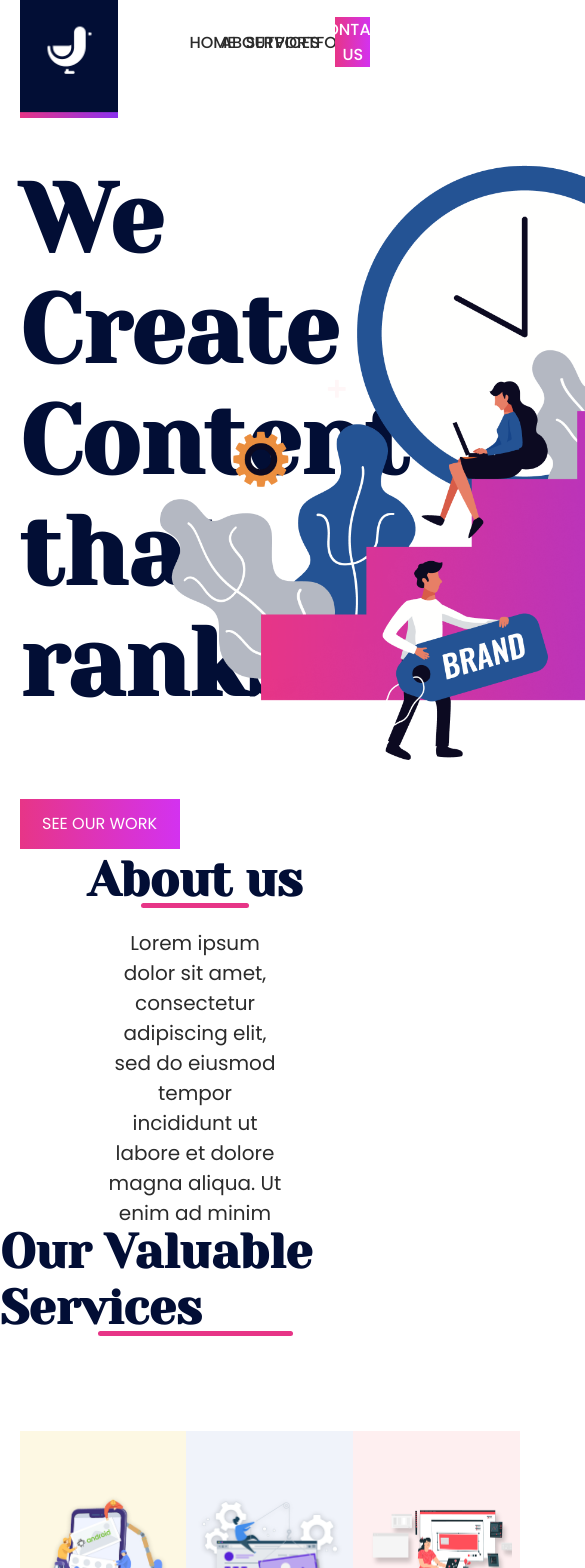
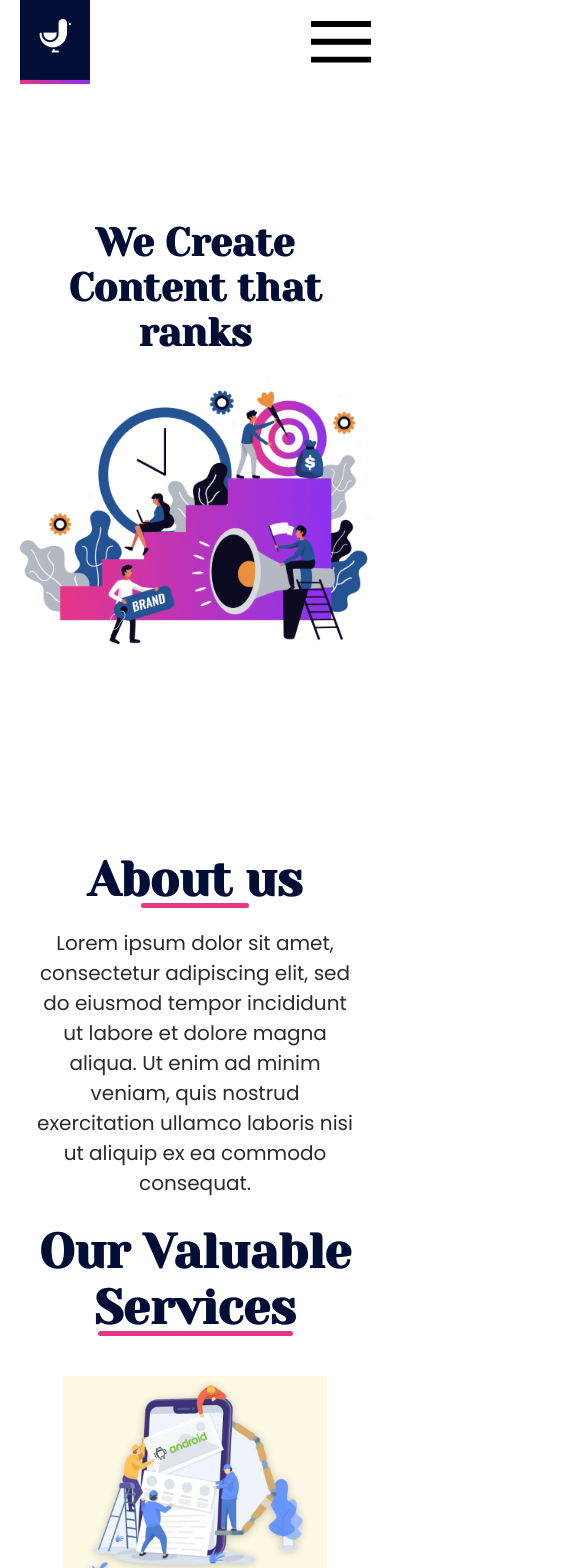
Before and after one commit to Kacperrozdolski/Duck-Interactive, a Vue app: page / in a window 390 px wide. Shown: the top 1568 px of the page, 585 px wide, since content can reach past the window. Built offline with nearby package versions, Linux system fonts and the light colour scheme.

Commit message:
Basic responsivnes.

```diff
--- a/src/App.vue
+++ b/src/App.vue
@@ -42,5 +42,6 @@ body {
   display: flex;
   align-items: center;
   flex-direction: column;
+  overflow: hidden;
 }
 </style>
--- a/src/components/MainAbout.vue
+++ b/src/components/MainAbout.vue
@@ -18,7 +18,7 @@ export default {
 
 <style lang="scss" scoped>
 section {
-  height: 50vh;
+  min-height: 50vh;
   width: 90%;
   display: flex;
   align-items: center;
@@ -47,4 +47,11 @@ section {
     font-size: 1.25rem;
   }
 }
+@media only screen and (max-width: 700px) {
+  section {
+    p {
+      width: 90%;
+    }
+  }
+}
 </style>
--- a/src/components/MainContact.vue
+++ b/src/components/MainContact.vue
@@ -2,12 +2,11 @@
   <section>
     <div class="contact-container">
       <div class="contact-content">
-        <div>
         <h2>Questions,Comments,Concerns?</h2>
         <h1>We'd love to <span>hear</span> from your!</h1>
       </div>
-      </div>
       <div class="contact-form">
+        <div>
           <div>
             <label for="email">Your Email Address</label>
             <input type="text" id="email" placeholder="example@mail.com" />
@@ -27,6 +26,7 @@
           <button>Send a message</button>
         </div>
       </div>
+    </div>
   </section>
 </template>
 
@@ -39,25 +39,30 @@ export default {
 <style lang="scss" scoped>
 section {
   width: 100%;
-  height: 60vh;
+  min-height: 60vh;
+  margin-bottom: 50px;
   display: flex;
   justify-content: center;
+
   .contact-container {
     display: flex;
     width: 90%;
-    min-height: 50%;
-    align-items: center;
+    min-height: 100%;
+    gap: 30px;
+    justify-content: center;
     .contact-content {
       width: 50%;
-      height: 65%;
+      height: 100%;
       display: flex;
       flex-direction: column;
+      align-items: center;
+      justify-content: center;
       h2 {
-        font-size: 2rem;
+        font-size: 1.5vw;
         margin: 0;
       }
       h1 {
-        font-size: 5rem;
+        font-size: 5vw;
         margin: 0;
         span {
           color: #e73587;
@@ -66,9 +71,10 @@ section {
     }
     .contact-form {
       width: 50%;
-      height: 65%;
+      height: 100%;
       display: flex;
       flex-direction: column;
+      justify-content: center;
       gap: 10px;
       div {
         display: flex;
@@ -106,4 +112,27 @@ section {
     }
   }
 }
+@media only screen and (max-width: 700px) {
+  section {
+    .contact-container {
+      flex-direction: column;
+      justify-content: center;
+      align-items: center;
+      .contact-content {
+        width: 80vw;
+        justify-content: center;
+        align-items: center;
+        h1 {
+          font-size: 5vw;
+        }
+        h2 {
+          font-size: 4vw;
+        }
+      }
+      .contact-form {
+        width: 80vw;
+      }
+    }
+  }
+}
 </style>
--- a/src/components/MainHero.vue
+++ b/src/components/MainHero.vue
@@ -9,8 +9,9 @@
         <p>ABOUT</p>
         <p>SERVICES</p>
         <p>PORTFOLIO</p>
-        <p>CONTACT US</p>
+        <p>CONTACT</p>
       </div>
+      <img src="@/assets/hamburger.svg" class="hamburger" />
     </nav>
     <div class="hero-container">
       <div class="hero-content">
@@ -33,7 +34,7 @@ export default {
 <style lang="scss" scoped>
 .hero {
   width: 100%;
-  height: 95vh;
+  min-height: 95vh;
   display: flex;
   align-items: center;
   flex-direction: column;
@@ -41,28 +42,31 @@ export default {
     height: 10vh;
     width: 90%;
     display: flex;
-    justify-content: space-between;
     align-items: center;
     font-size: 1.25rem;
     .logo {
       height: 100%;
       position: relative;
       img {
-        position: absolute;
-        height: 140%;
+        height: 100px;
       }
     }
+    .hamburger {
+      display: none;
+    }
     .menu {
-      width: 50%;
       display: flex;
-      justify-content: center;
-      align-items: center;
+      min-width: 50%;
+      justify-content: space-between;
+      align-self: flex-end;
+      margin-left: auto;
+      gap: 10px;
       p {
         display: flex;
         justify-content: center;
         align-items: center;
         font-size: 1rem;
-        width: 20%;
+        width: 25%;
         text-align: center;
         height: 50px;
         color: #2b2b2b;
@@ -76,14 +80,19 @@ export default {
     }
   }
   .hero-container {
-    height: 80vh;
+    min-height: 80vh;
     width: 90%;
     display: flex;
+    align-items: center;
     .hero-content {
-      width: 40%;
+      height: 100%;
+      display: flex;
+      justify-content: center;
+      flex-direction: column;
       height: 100%;
       h1 {
-        font-size: 6rem;
+        font-size: 6vw;
+        margin: 20px 0px;
         color: #020e35;
         font-family: Yeseva One;
       }
@@ -100,19 +109,47 @@ export default {
       }
     }
     .hero-image {
-      height: 100%;
-      width: 60%;
+      width: 100%;
+      min-height: 100%;
       display: flex;
+      align-items: center;
       img {
-        height: 100%;
-        margin-left: auto;
+        height: inherit;
+        width: inherit;
       }
     }
   }
 }
-@media only screen and (max-width: 600px) {
-  body {
-    background-color: lightblue;
+@media only screen and (max-width: 700px) {
+  .hero {
+    .hero-container {
+      flex-direction: column;
+      justify-content: center;
+      .hero-content {
+        h1 {
+          text-align: center;
+          font-size: 10vw;
+        }
+        button {
+          display: none;
+        }
+      }
+    }
+    nav {
+      .logo {
+        img {
+          height: 100%;
+        }
+      }
+      .menu {
+        display: none;
+      }
+      .hamburger {
+        display: inline;
+        margin-left: auto;
+        height: 50%;
+      }
+    }
   }
 }
 </style>
--- a/src/components/MainServices.vue
+++ b/src/components/MainServices.vue
@@ -71,7 +71,10 @@ section {
     display: flex;
     align-items: center;
     justify-content: space-between;
-    height: 90vh;
+    gap: 20px;
+    margin: 40px 0;
+
+    min-height: 90vh;
     .service-card {
       width: 350px;
       height: 75%;
@@ -115,4 +118,18 @@ section {
     }
   }
 }
+@media only screen and (max-width: 700px) {
+  section {
+    h1 {
+      text-align: center;
+    }
+    .services-container {
+      flex-direction: column;
+      gap: 40px;
+      .service-card {
+        width: 75%;
+      }
+    }
+  }
+}
 </style>
--- a/src/components/MainWork.vue
+++ b/src/components/MainWork.vue
@@ -105,7 +105,7 @@ section {
     gap: 50px;
     flex-direction: column;
     .work-card {
-      height: 55vh;
+      min-height: 55vh;
       width: 100%;
       display: flex;
       gap: 30px;
@@ -119,7 +119,7 @@ section {
       }
       .card-image {
         width: 50%;
-        height: 100%;
+        min-height: 100%;
         display: flex;
         align-items: center;
         justify-content: center;
@@ -150,4 +150,21 @@ section {
     }
   }
 }
+@media only screen and (max-width: 700px) {
+  section {
+    .work-container {
+      .work-card {
+        flex-direction: column !important;
+        .card-content {
+          width: 100%;
+          text-align: center;
+        }
+        .card-image {
+          width: 100%;
+          height: 100%;
+        }
+      }
+    }
+  }
+}
 </style>
```
Also changed, not shown: src/assets/hamburger.svg (added), src/assets/heroImage.png. Lines whose indentation alone changed are shown as unchanged.
